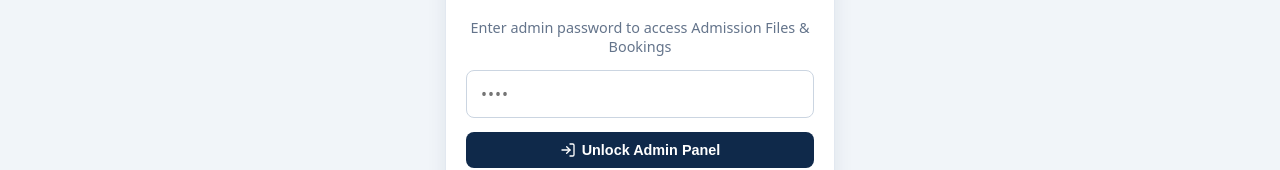
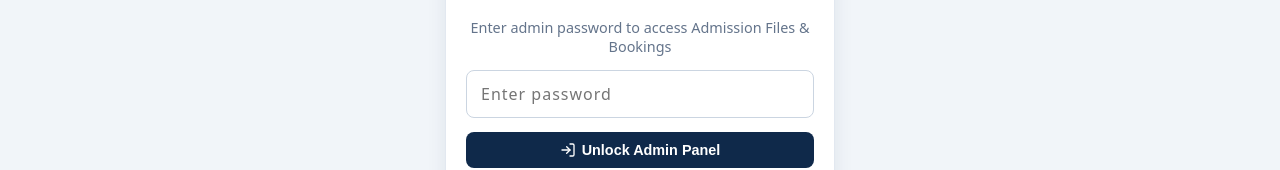
Before and after one commit to kapoorhomecare/KAPOOR_HOME_CARE, a plain HTML site: page admin.html in a window 1280 px wide. Shown: the part 174-344 px from the top of the page. Drawn offline with Linux system fonts and the light colour scheme.

Commit message:
Update password input placeholder text

```diff
--- a/admin.html
+++ b/admin.html
@@ -413,7 +413,7 @@
         Admin Login
       </h2>
       <p style="margin:6px 0 0;color:var(--muted);font-size:0.9rem;">Enter admin password to access Admission Files &amp; Bookings</p>
-      <input type="password" id="pinInput" placeholder="••••" />
+      <input type="password" id="pinInput" placeholder="Enter password" />
       <button class="btn btn-navy" style="width:100%;" onclick="verifyPin()">
         <svg class="icon" viewBox="0 0 24 24" fill="none" stroke="currentColor" stroke-width="2" stroke-linecap="round" stroke-linejoin="round"><path d="M15 3h4a2 2 0 0 1 2 2v14a2 2 0 0 1-2 2h-4"/><polyline points="10 17 15 12 10 7"/><line x1="15" y1="12" x2="3" y2="12"/></svg>
         Unlock Admin Panel
```
